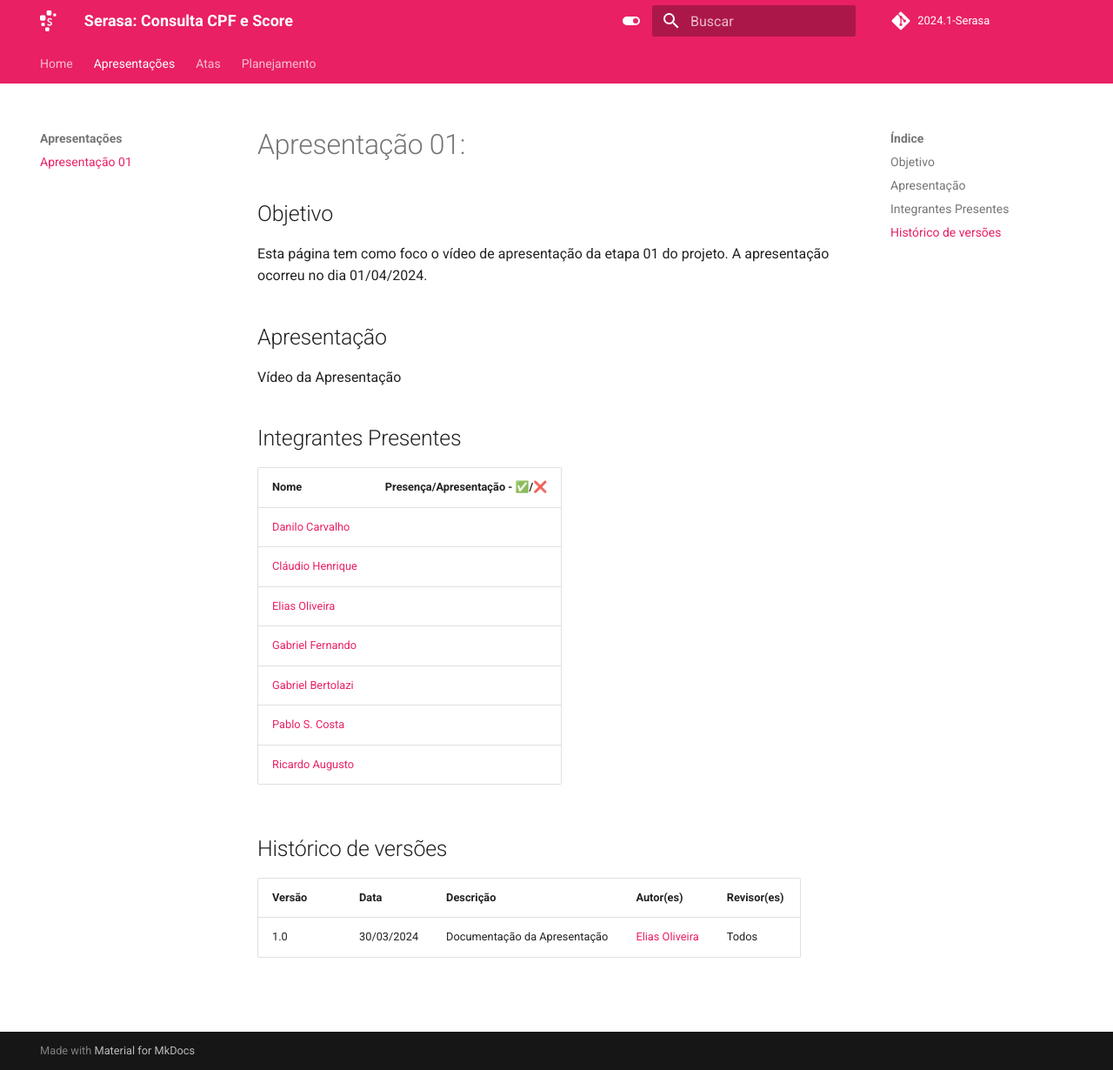
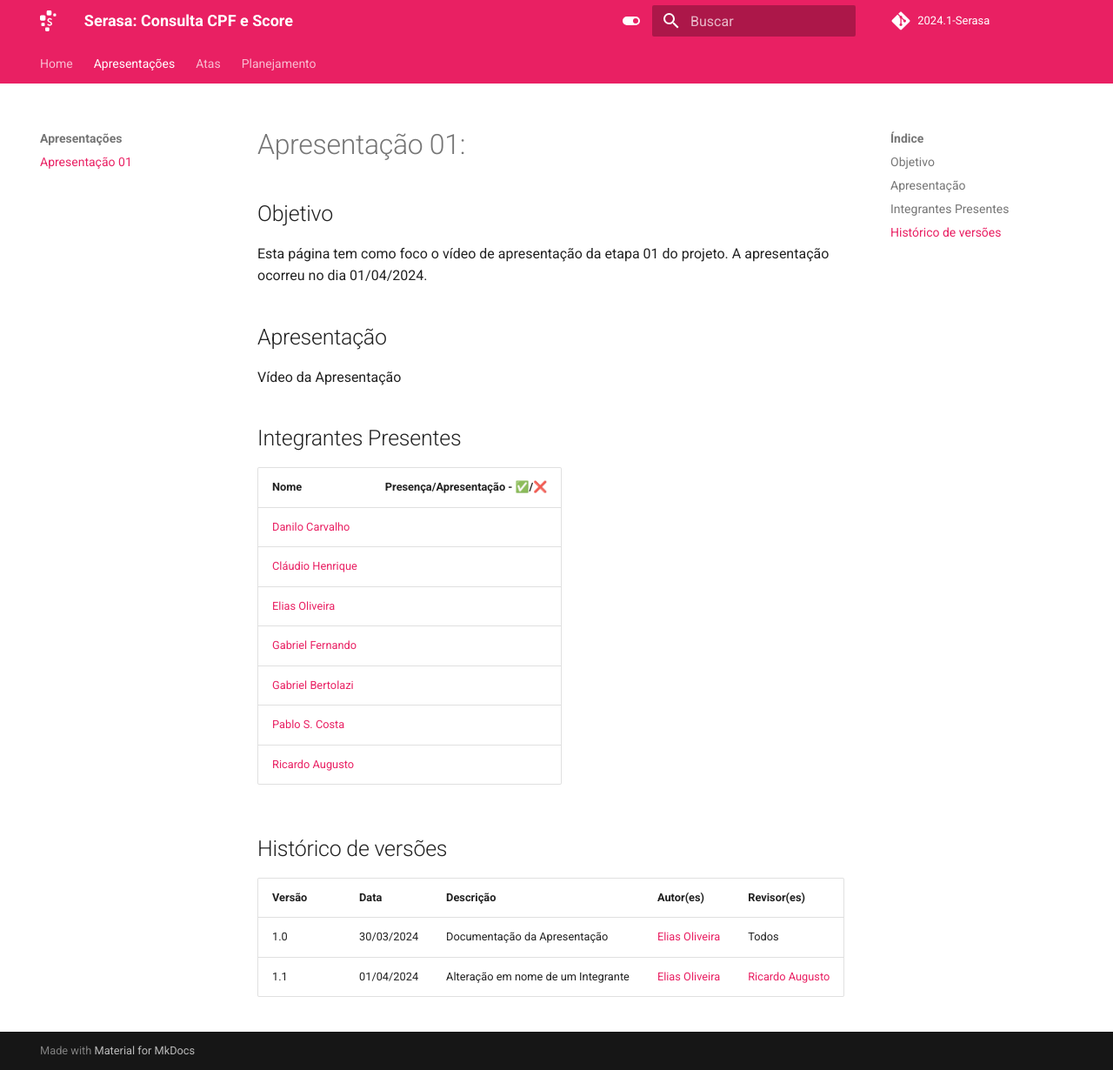
Before and after one commit to Requisitos-de-Software/2024.1-Serasa, an MkDocs documentation site: the page built from docs/Apresentações/Apresentação_01.md, in a window 1280 px wide and 1230 px high. Shown: the whole window at 87% size. Built offline with MkDocs 1.6.1 and Material for MkDocs 9.7.7, drawn with Linux system fonts in a browser that asks for light colours; comment, search, counter and statistics services are not loaded.

Commit message:
change in the history of versions 2

```diff
--- a/docs/Apresentações/Apresentação_01.md
+++ b/docs/Apresentações/Apresentação_01.md
@@ -23,3 +23,4 @@ Nome | Presença/Apresentação - ✅/❌
 Versão |   Data  | Descrição | Autor(es) | Revisor(es)
 ------ | ---- | ------ | ---------- | ----------
 1.0 | 30/03/2024 | Documentação da Apresentação | [Elias Oliveira](https://github.com/EliasOliver21) | Todos
+1.1 | 01/04/2024 | Alteração em nome de um Integrante| [Elias Oliveira](https://github.com/EliasOliver21) | [Ricardo Augusto](https://github.com/avmricardo)
```
